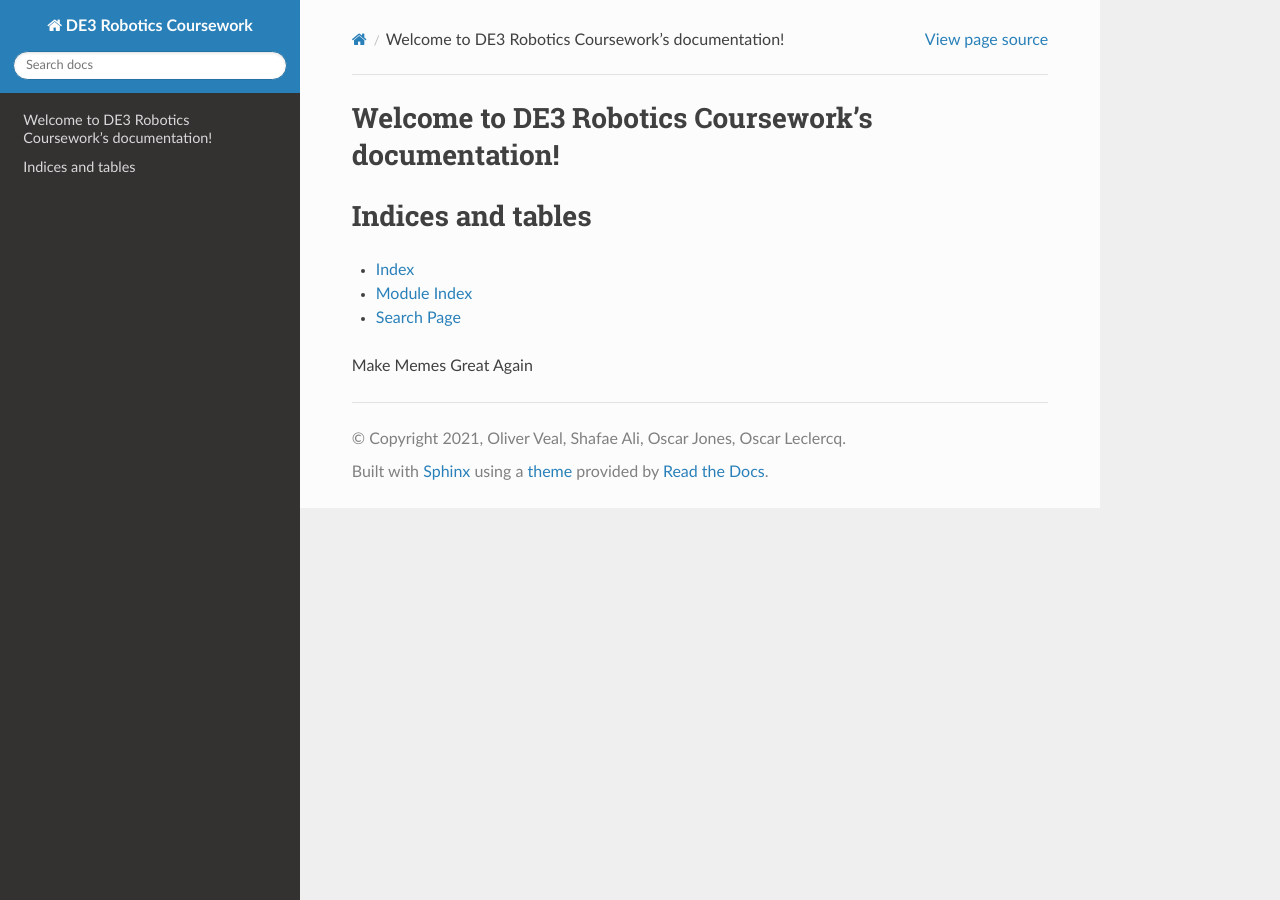
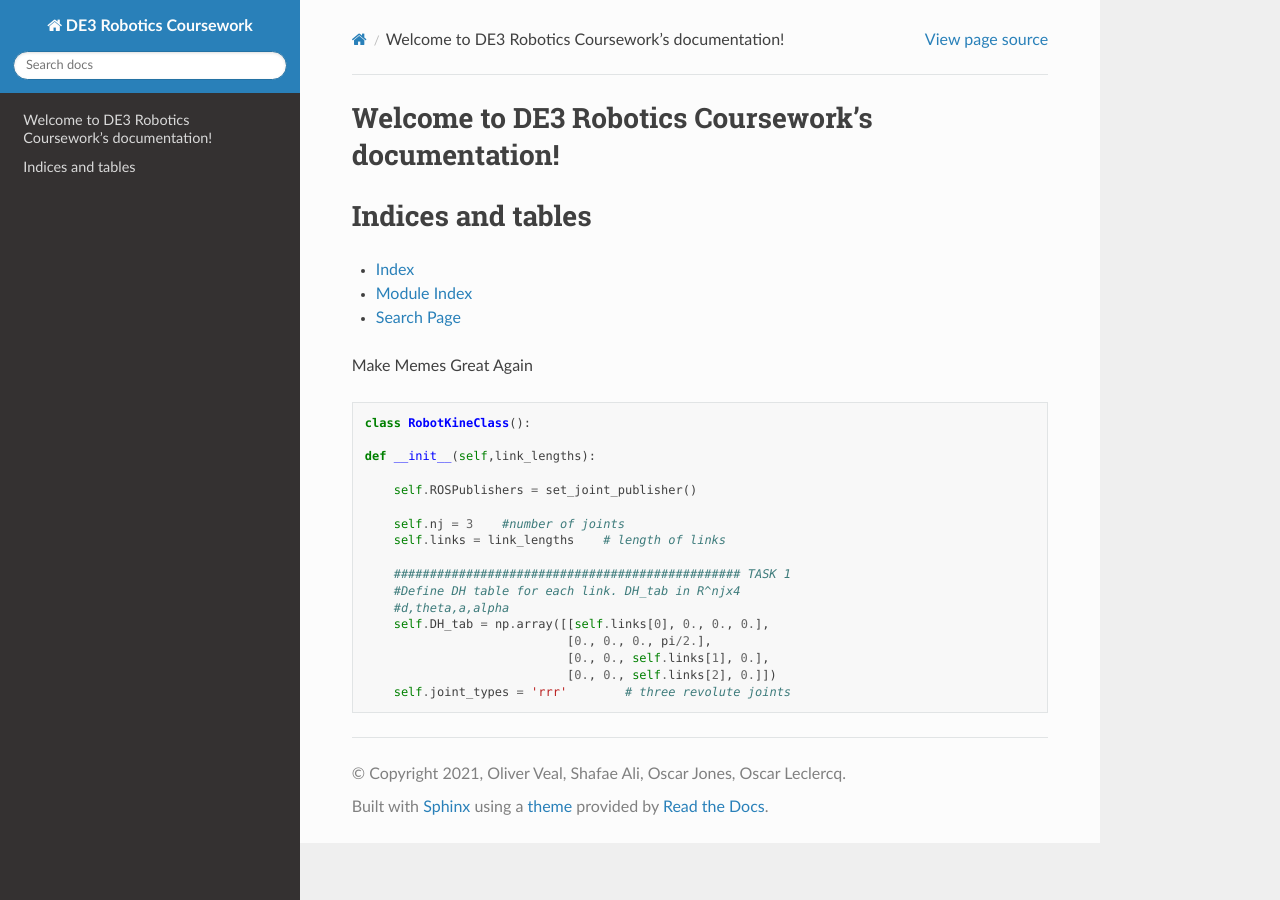
Before and after one commit to oliver-veal/robotics-coursework, a Sphinx documentation site: the page built from docs/source/index.rst, in a window 1280 px wide. Built offline with Sphinx 7.4.7 and the Read the Docs theme 2.0.0, drawn with Linux system fonts in a browser that asks for light colours.

Commit message:
Testing code block

```diff
--- a/docs/source/index.rst
+++ b/docs/source/index.rst
@@ -20,3 +20,23 @@ Indices and tables
 * :ref:`search`
 
 Make Memes Great Again
+
+.. code-block:: python
+
+    class RobotKineClass():
+
+    def __init__(self,link_lengths):
+
+        self.ROSPublishers = set_joint_publisher()
+
+        self.nj = 3    #number of joints
+        self.links = link_lengths    # length of links
+
+        ################################################ TASK 1
+        #Define DH table for each link. DH_tab in R^njx4
+        #d,theta,a,alpha
+        self.DH_tab = np.array([[self.links[0], 0., 0., 0.],
+                                [0., 0., 0., pi/2.],
+                                [0., 0., self.links[1], 0.],
+                                [0., 0., self.links[2], 0.]])
+        self.joint_types = 'rrr'	# three revolute joints
```
